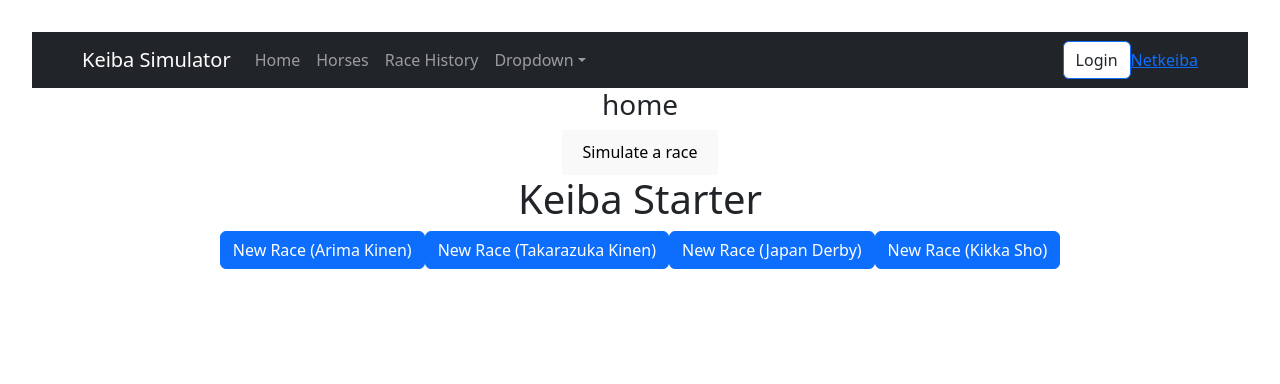
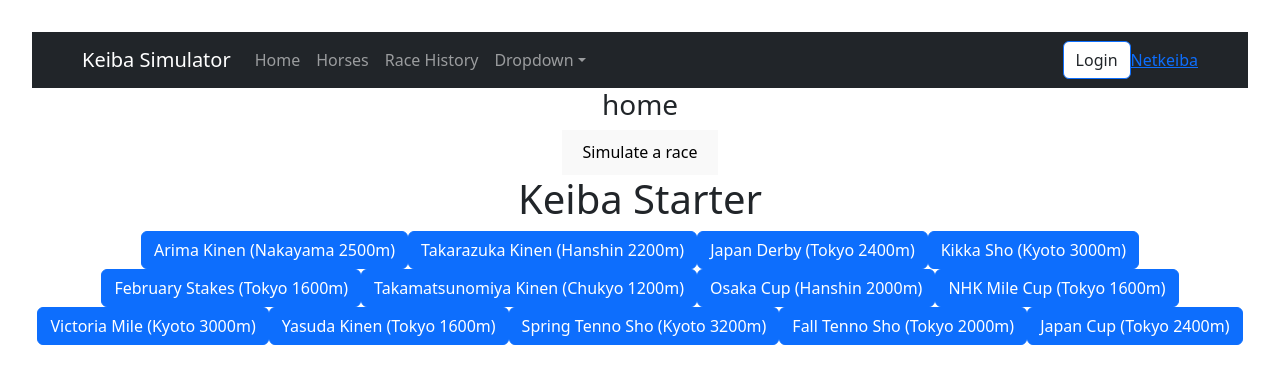
Before and after one commit to noahtt7/KeibaStarter, a React (Vite) app in the folder frontend/: page / in a window 1280 px wide. Shown: the top 384 px of the page. Built offline with nearby package versions, Linux system fonts and the light colour scheme; no server answers.

Commit message:
Fixed horse name text in chooseracers, added more horses and races

```diff
--- a/frontend/src/ChooseRacerPage.jsx
+++ b/frontend/src/ChooseRacerPage.jsx
@@ -43,6 +43,14 @@ const ChooseRacerPage = () => {
             .join(' ');
     }
 
+    function normalizeName(name) {
+        return name
+                .replaceAll("-", " ")
+                .split(" ")
+                .map(word => word.charAt(0).toUpperCase() + word.slice(1))
+                .join(" ");
+    }
+
     const simulateRace = async () => {
         const count = await parseCount();
         fetch(`http://localhost:8080/race/simulaterace/${count}`, {
@@ -75,7 +83,7 @@ const ChooseRacerPage = () => {
                     {
                         horses.map(horse =>
                             <tr key={horse} onClick={() => addRacer(horse.name)}>
-                                <td>{horse.name}</td>
+                                <td>{normalizeName(horse.name)}</td>
                                 <td>{horse.age}</td>
                             </tr>
                         )
--- a/frontend/src/components/RaceButton.jsx
+++ b/frontend/src/components/RaceButton.jsx
@@ -25,10 +25,20 @@ export const RaceButton = () => {
 
     return (
         <div className="race-button">
-            <Button variant="primary" onClick={() => handleCreateRace('ak') }>New Race (Arima Kinen)</Button>
-            <Button variant="primary" onClick={() => handleCreateRace('tk') }>New Race (Takarazuka Kinen)</Button>
-            <Button variant="primary" onClick={() => handleCreateRace("jd") }>New Race (Japan Derby)</Button>
-            <Button variant="primary" onClick={() => handleCreateRace('ks') }>New Race (Kikka Sho)</Button>
+            <Button variant="primary" onClick={() => handleCreateRace('ak') }>Arima Kinen (Nakayama 2500m)</Button>
+            <Button variant="primary" onClick={() => handleCreateRace('tk') }>Takarazuka Kinen (Hanshin 2200m)</Button>
+            <Button variant="primary" onClick={() => handleCreateRace("jd") }>Japan Derby (Tokyo 2400m)</Button>
+            <Button variant="primary" onClick={() => handleCreateRace('ks') }>Kikka Sho (Kyoto 3000m)</Button>
+
+            <Button variant="primary" onClick={() => handleCreateRace('fs') }>February Stakes (Tokyo 1600m)</Button>
+            <Button variant="primary" onClick={() => handleCreateRace('tm') }>Takamatsunomiya Kinen (Chukyo 1200m)</Button>
+            <Button variant="primary" onClick={() => handleCreateRace('ks') }>Osaka Cup (Hanshin 2000m)</Button>
+            <Button variant="primary" onClick={() => handleCreateRace('nhk') }>NHK Mile Cup (Tokyo 1600m)</Button>
+            <Button variant="primary" onClick={() => handleCreateRace('vm') }>Victoria Mile (Kyoto 3000m)</Button>
+            <Button variant="primary" onClick={() => handleCreateRace('yk') }>Yasuda Kinen (Tokyo 1600m)</Button>
+            <Button variant="primary" onClick={() => handleCreateRace('ht') }>Spring Tenno Sho (Kyoto 3200m)</Button>
+            <Button variant="primary" onClick={() => handleCreateRace('at') }>Fall Tenno Sho (Tokyo 2000m)</Button>
+            <Button variant="primary" onClick={() => handleCreateRace('jc') }>Japan Cup (Tokyo 2400m)</Button>
         </div>
     )
 }
```
Also changed, not shown: 1 other file (tests, documents, lock files or other folders).
